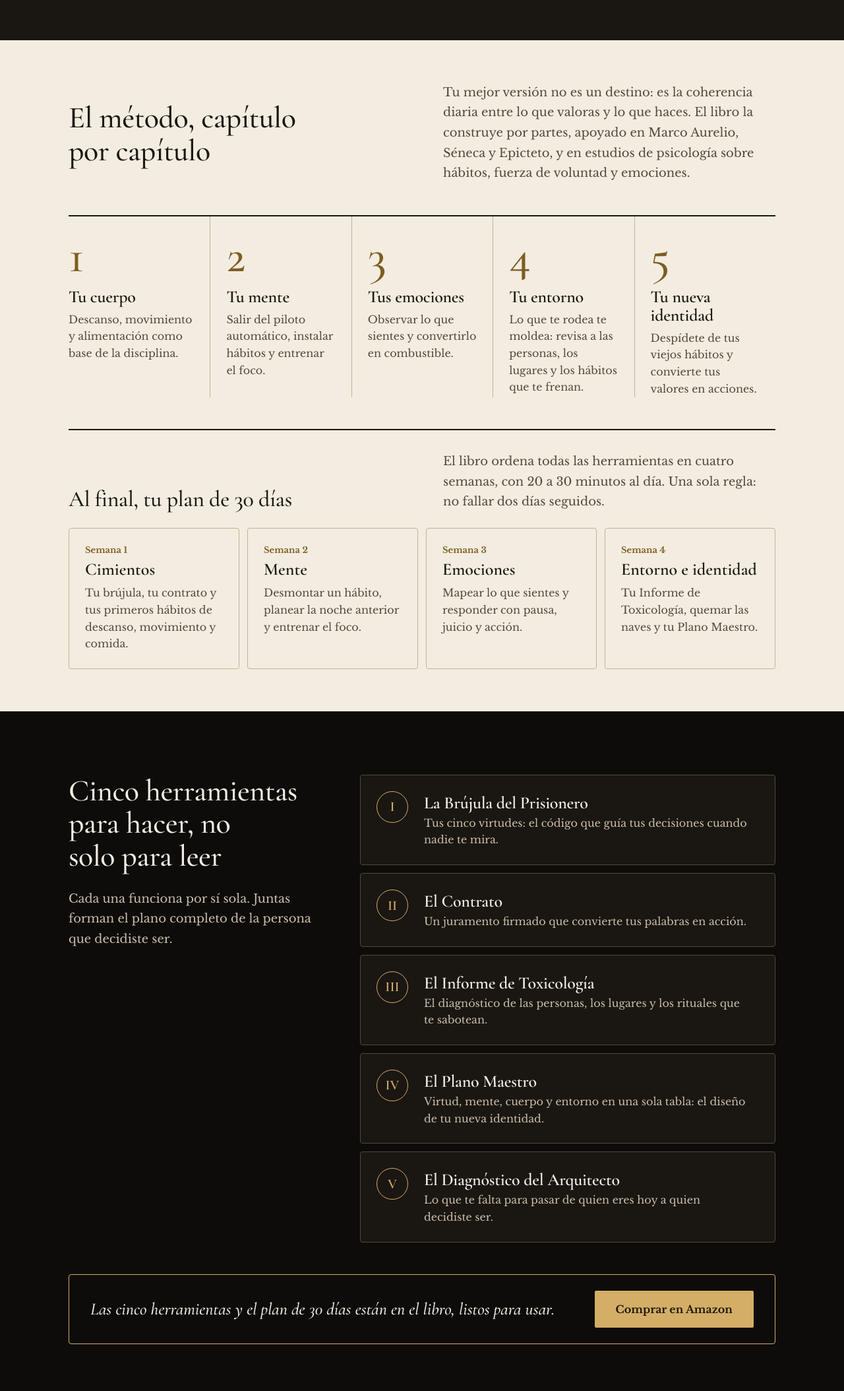
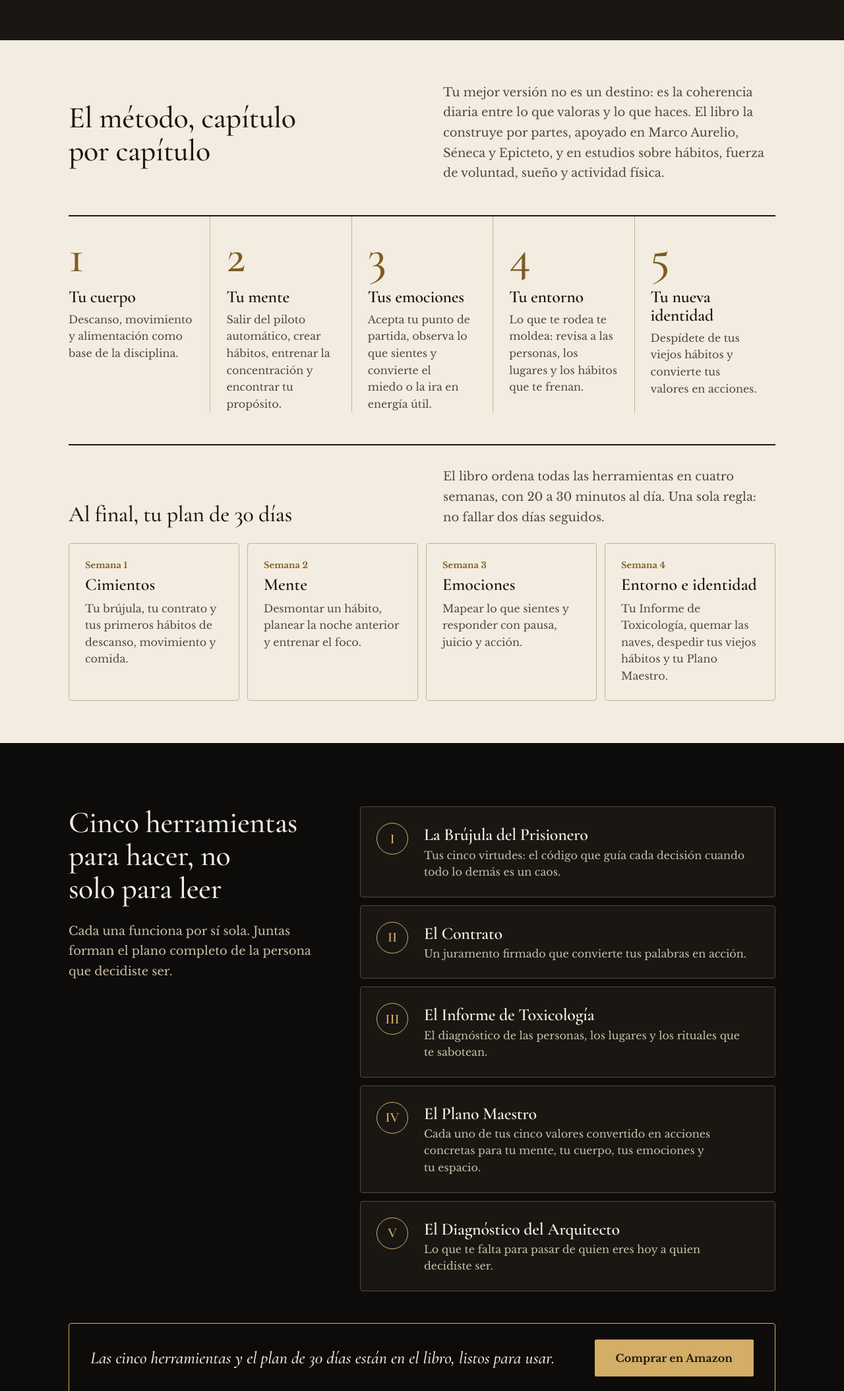
Before and after one commit to pmvictoria10/despertar-libro, a plain HTML site: page index.html in a window 1280 px wide. Shown: the part 1500-3608 px from the top of the page at 66% size. Drawn offline with nearby package versions, Linux system fonts and the light colour scheme.

Commit message:
Add files via upload

```diff
--- a/index.html
+++ b/index.html
@@ -90,6 +90,14 @@
    "acceptedAnswer": {
     "@type": "Answer",
     "text": "No. Cada idea se explica con historias y ejemplos, y se lleva a la práctica con ejercicios."
+   }
+  },
+  {
+   "@type": "Question",
+   "name": "¿Es un libro religioso?",
+   "acceptedAnswer": {
+    "@type": "Answer",
+    "text": "No. Es un libro de estoicismo y neurociencia aplicados a tu día a día. En el capítulo final, «Lo que ningún método me dio», Pedro cuenta qué papel tuvo Dios en su propia historia."
    }
   },
   {
@@ -403,12 +411,12 @@ a:focus-visible,summary:focus-visible{outline:2px solid var(--gold);outline-offs
   <div class="wrap">
     <div class="head">
       <h2>El método, capítulo por capítulo</h2>
-      <p class="muted">Tu mejor versión no es un destino: es la coherencia diaria entre lo que valoras y lo que haces. El libro la construye por partes, apoyado en Marco Aurelio, Séneca y Epicteto, y en estudios de psicología sobre hábitos, fuerza de voluntad y emociones.</p>
+      <p class="muted">Tu mejor versión no es un destino: es la coherencia diaria entre lo que valoras y lo que haces. El libro la construye por partes, apoyado en Marco Aurelio, Séneca y Epicteto, y en estudios sobre hábitos, fuerza de voluntad, sueño y actividad física.</p>
     </div>
     <ol class="chapters">
       <li><span class="n">1</span><h3>Tu cuerpo</h3><p>Descanso, movimiento y alimentación como base de la disciplina.</p></li>
-      <li><span class="n">2</span><h3>Tu mente</h3><p>Salir del piloto automático, instalar hábitos y entrenar el foco.</p></li>
-      <li><span class="n">3</span><h3>Tus emociones</h3><p>Observar lo que sientes y convertirlo en combustible.</p></li>
+      <li><span class="n">2</span><h3>Tu mente</h3><p>Salir del piloto automático, crear hábitos, entrenar la concentración y encontrar tu propósito.</p></li>
+      <li><span class="n">3</span><h3>Tus emociones</h3><p>Acepta tu punto de partida, observa lo que sientes y convierte el miedo o la ira en energía útil.</p></li>
       <li><span class="n">4</span><h3>Tu entorno</h3><p>Lo que te rodea te moldea: revisa a las personas, los lugares y los hábitos que te frenan.</p></li>
       <li><span class="n">5</span><h3>Tu nueva identidad</h3><p>Despídete de tus viejos hábitos y convierte tus valores en acciones.</p></li>
     </ol>
@@ -421,7 +429,7 @@ a:focus-visible,summary:focus-visible{outline:2px solid var(--gold);outline-offs
         <li><span>Semana 1</span><b>Cimientos</b>Tu brújula, tu contrato y tus primeros hábitos de descanso, movimiento y comida.</li>
         <li><span>Semana 2</span><b>Mente</b>Desmontar un hábito, planear la noche anterior y entrenar el foco.</li>
         <li><span>Semana 3</span><b>Emociones</b>Mapear lo que sientes y responder con pausa, juicio y acción.</li>
-        <li><span>Semana 4</span><b>Entorno e identidad</b>Tu Informe de Toxicología, quemar las naves y tu Plano Maestro.</li>
+        <li><span>Semana 4</span><b>Entorno e identidad</b>Tu Informe de Toxicología, quemar las naves, despedir tus viejos hábitos y tu Plano Maestro.</li>
       </ol>
     </div>
   </div>
@@ -434,10 +442,10 @@ a:focus-visible,summary:focus-visible{outline:2px solid var(--gold);outline-offs
       <p class="muted">Cada una funciona por sí sola. Juntas forman el plano completo de la persona que decidiste ser.</p>
     </div>
     <ol>
-      <li><span class="num">I</span><div><h3>La Brújula del Prisionero</h3><p>Tus cinco virtudes: el código que guía tus decisiones cuando nadie te mira.</p></div></li>
+      <li><span class="num">I</span><div><h3>La Brújula del Prisionero</h3><p>Tus cinco virtudes: el código que guía cada decisión cuando todo lo demás es un caos.</p></div></li>
       <li><span class="num">II</span><div><h3>El Contrato</h3><p>Un juramento firmado que convierte tus palabras en acción.</p></div></li>
       <li><span class="num">III</span><div><h3>El Informe de Toxicología</h3><p>El diagnóstico de las personas, los lugares y los rituales que te sabotean.</p></div></li>
-      <li><span class="num">IV</span><div><h3>El Plano Maestro</h3><p>Virtud, mente, cuerpo y entorno en una sola tabla: el diseño de tu nueva identidad.</p></div></li>
+      <li><span class="num">IV</span><div><h3>El Plano Maestro</h3><p>Cada uno de tus cinco valores convertido en acciones concretas para tu mente, tu cuerpo, tus emociones y tu espacio.</p></div></li>
       <li><span class="num">V</span><div><h3>El Diagnóstico del Arquitecto</h3><p>Lo que te falta para pasar de quien eres hoy a quien decidiste ser.</p></div></li>
     </ol>
   </div>
@@ -457,7 +465,7 @@ a:focus-visible,summary:focus-visible{outline:2px solid var(--gold);outline-offs
     </figure>
     <div>
       <h2>Por qué escribí este libro</h2>
-      <p>En diciembre de 2023, viviendo solo en otro continente, recibí una videollamada de mis padres. Mi hermana se había quitado la vida. Ese mismo día tomé una decisión.</p>
+      <p>En diciembre de 2023, viviendo solo en otro continente, vi varias llamadas perdidas de mis padres. Los llamé por videollamada. Mi hermana se había quitado la vida. Ese mismo día tomé una decisión.</p>
       <p class="promise">Le demostraría, dondequiera que esté, que siempre existen más caminos por recorrer y que la vida merece ser vivida y honrada.</p>
       <p>Así nació Mi Mejor Versión, y este libro es parte de esa promesa. No lo escribí desde la cima, sino desde el suelo, mientras aprendía a levantarme. El estoicismo, los hábitos y la manera de atravesar las emociones me ayudaron a seguir adelante. Ahora son tuyos.</p>
       <p>Durante mucho tiempo me vi como un muñeco roto que había que arreglar pieza por pieza. Las herramientas de este libro me mantuvieron en pie, y funcionan. Pero la salida no era arreglarme. Al final del libro te cuento por qué.</p>
@@ -514,6 +522,7 @@ a:focus-visible,summary:focus-visible{outline:2px solid var(--gold);outline-offs
       <details><summary>¿De qué trata el libro?</summary><p><em>El despertar de tu mejor versión</em> es un libro de crecimiento personal de Pedro Victoria (segunda edición, revisada y ampliada, 2026). Combina la filosofía estoica y la neurociencia para ayudarte a dejar de sabotearte, en cinco capítulos sobre el cuerpo, la mente, las emociones, el entorno y tu nueva identidad, con cinco herramientas prácticas y un plan de 30 días para aplicarlas.</p></details>
       <details><summary>¿En qué formatos está?</summary><p>En tapa blanda y en Kindle, ambos en Amazon.</p></details>
       <details><summary>¿Necesito saber de estoicismo o de neurociencia?</summary><p>No. Cada idea se explica con historias y ejemplos, y se lleva a la práctica con ejercicios.</p></details>
+      <details><summary>¿Es un libro religioso?</summary><p>No. Es un libro de estoicismo y neurociencia aplicados a tu día a día. En el capítulo final, «Lo que ningún método me dio», Pedro cuenta qué papel tuvo Dios en su propia historia.</p></details>
       <details><summary>¿Sustituye a un psicólogo?</summary><p>No. Es una herramienta de crecimiento personal, no un tratamiento. Si la tristeza, la ansiedad o el vacío no te dejan vivir, busca ayuda profesional; al pie de esta página tienes líneas de ayuda.</p></details>
     </div>
   </div>
```
